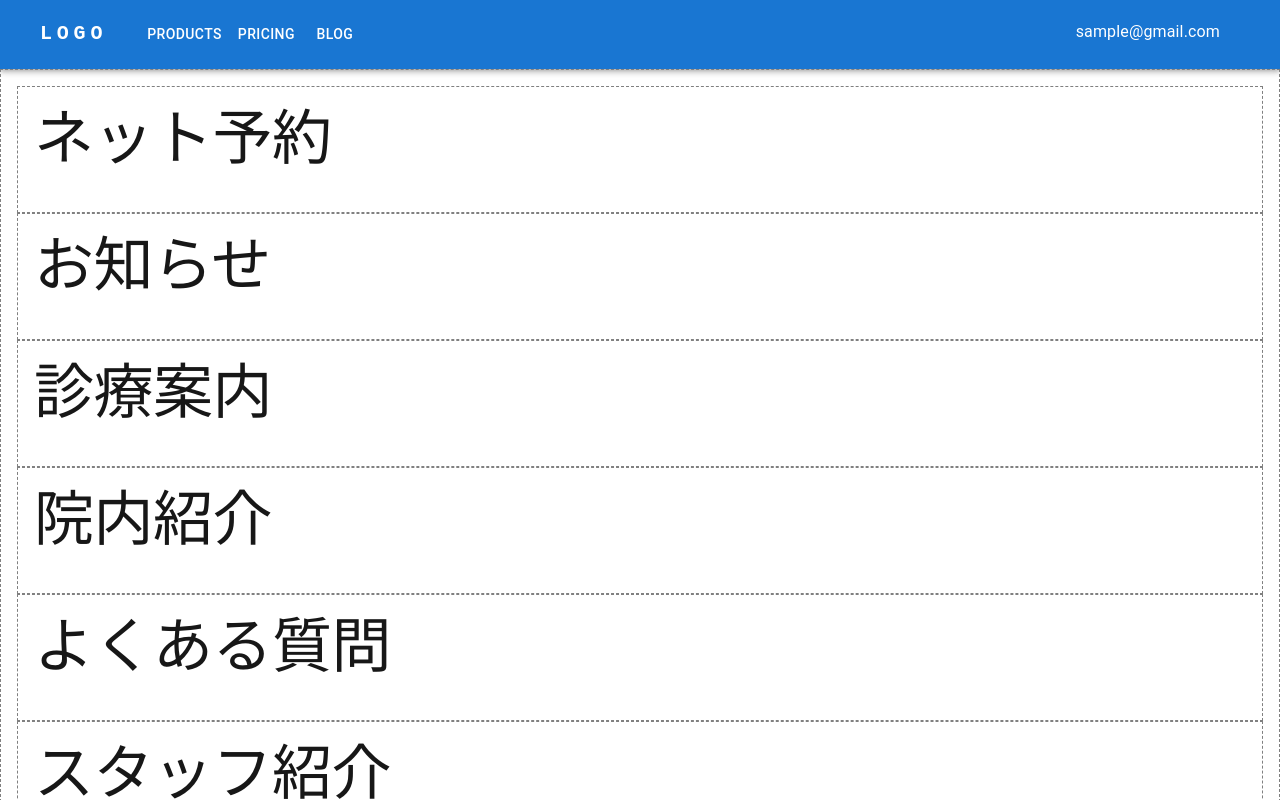
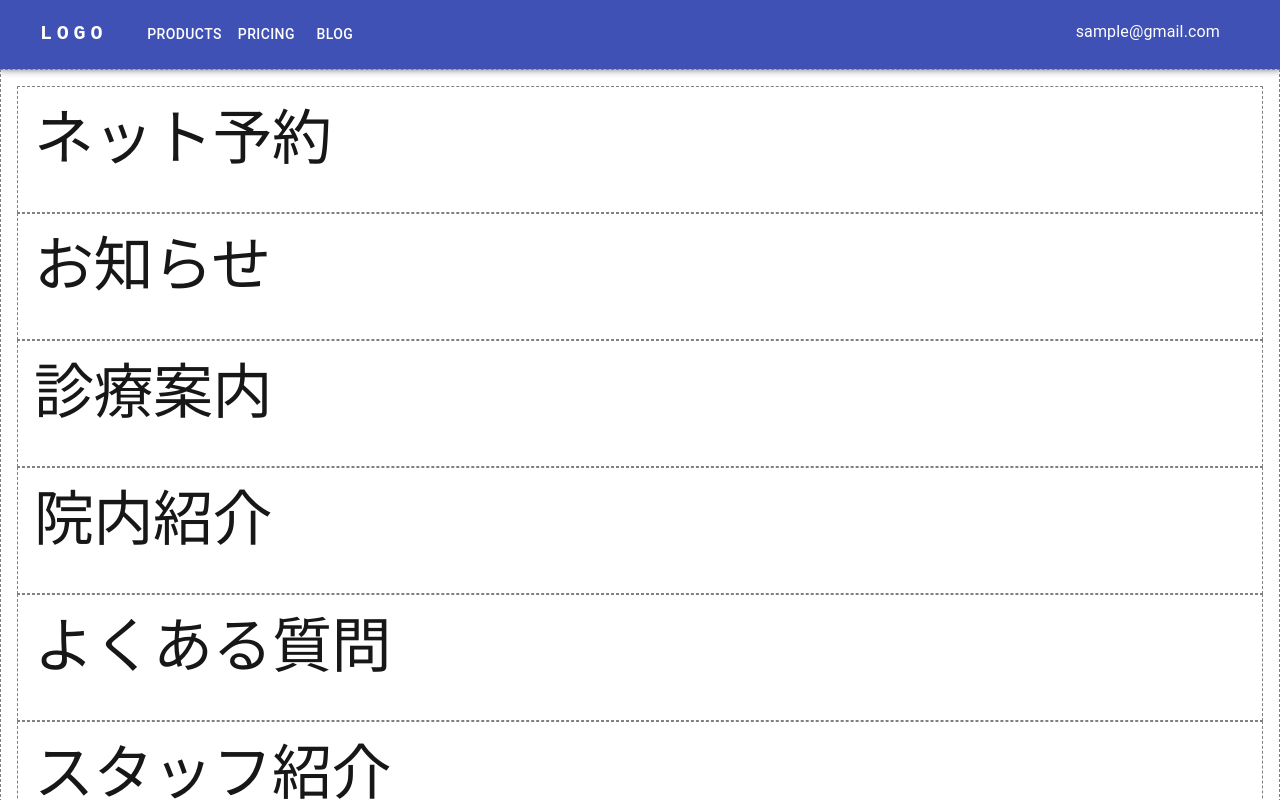
Before and after one commit to biz3018oda/NextJsTsPrismaApp, a Next.js app in the folder app/nextjsapp/: page / in a window 1280 px wide. Shown: the top 800 px of the page. Built offline with nearby package versions, Linux system fonts and the light colour scheme; some icons are missing.

Commit message:
カラー変更

```diff
--- a/app/nextjsapp/src/app/page.tsx
+++ b/app/nextjsapp/src/app/page.tsx
@@ -1,5 +1,7 @@
 'use client'
 import { useEffect, useState } from 'react'
+import { ThemeProvider } from '@mui/material/styles';
+import theme from '../theme/theme';
 import Header from "../components/layouts/Header"
 import Main from "../components/layouts/Main"
 import Footer from "../components/layouts/Footer"
@@ -19,10 +21,10 @@ export default function HomePage() {
   }, [])
 
   return (
-    <>
+    <ThemeProvider theme={theme}>
       <Header />
       <Main />
       <Footer />
-    </>
+    </ThemeProvider>
   )
 }
--- /dev/null
+++ b/app/nextjsapp/src/theme/theme.ts
@@ -0,0 +1,16 @@
+import { createTheme } from '@mui/material/styles';
+import { indigo, teal } from '@mui/material/colors';
+
+
+const theme = createTheme({
+  palette: {
+    primary: {
+      main: indigo[500],
+    },
+    secondary: {
+      main: teal[500],
+    },
+  },
+});
+
+export default theme;
```
